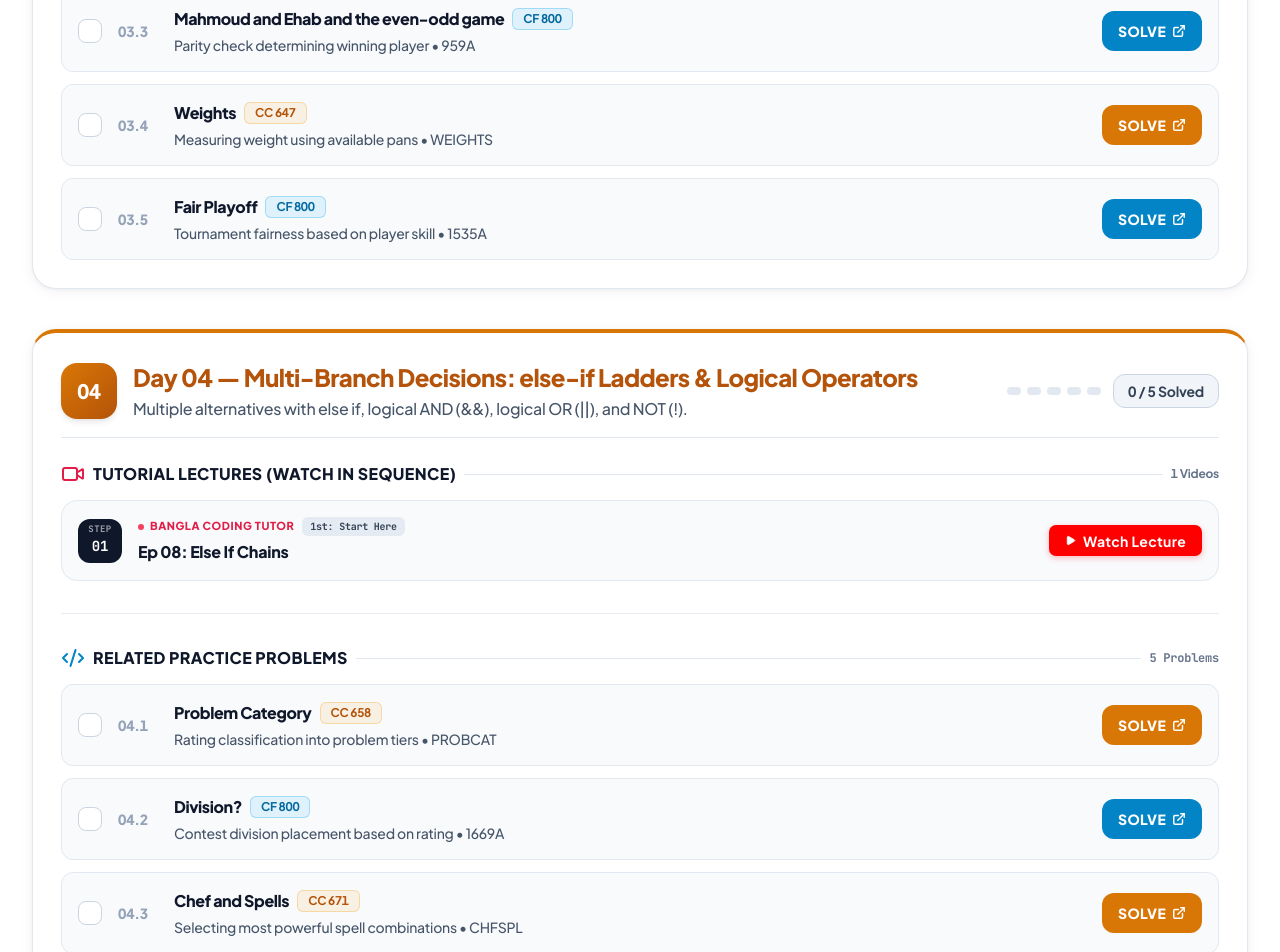
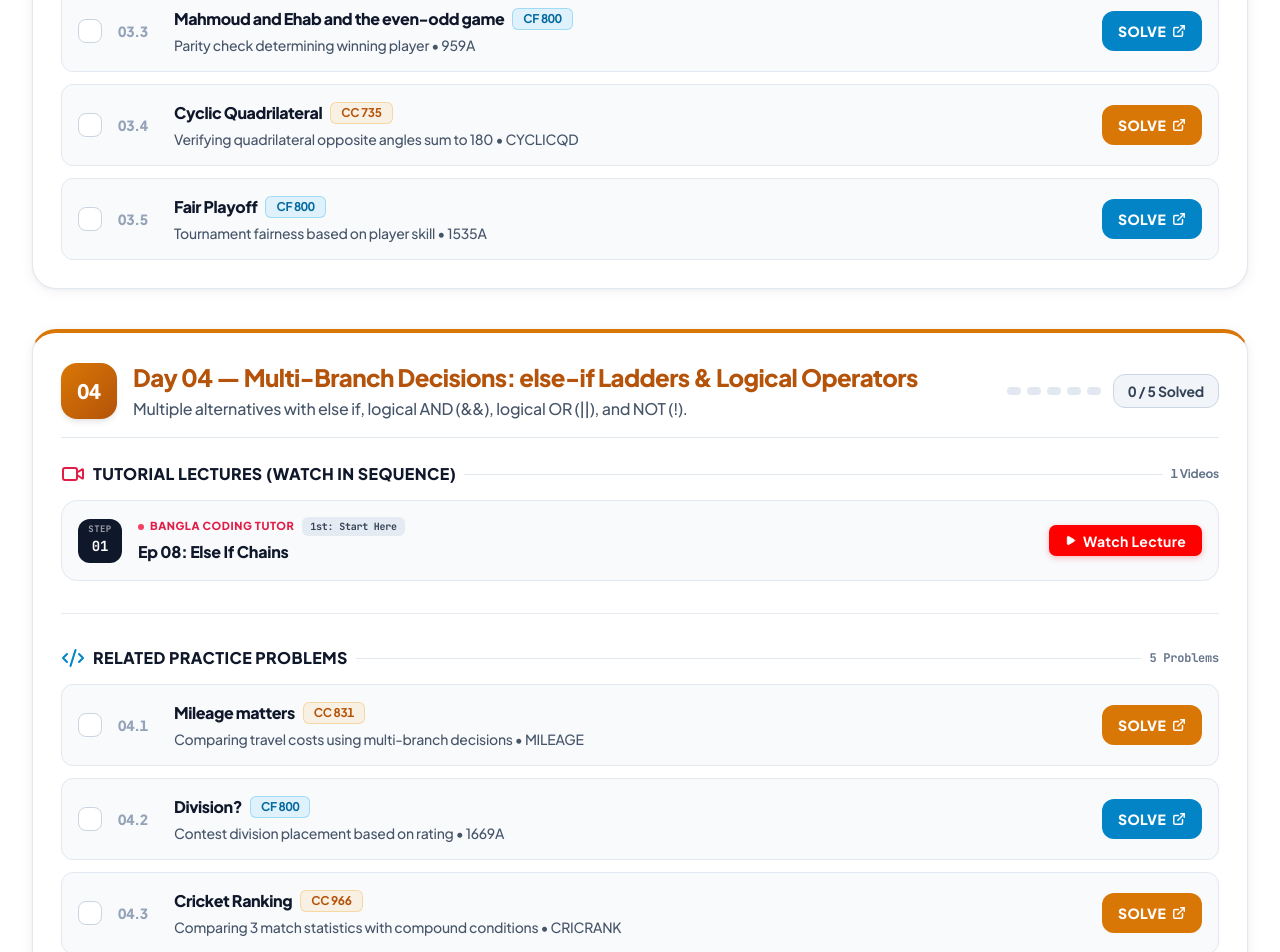
Before and after one commit to reza-05/sp_guidelines, a React (Vite) app: page / in a window 1280 px wide. Shown: the part 3520-4472 px from the top of the page. Built offline with nearby package versions, Linux system fonts and the light colour scheme.

Commit message:
fix(curriculum): replace archived CodeChef problem links with active practice problems

```diff
--- a/src/data/curriculumData.ts
+++ b/src/data/curriculumData.ts
@@ -231,12 +231,12 @@ export const curriculumData: DayCurriculum[] = [
       {
         "id": "p_3_4",
         "numId": "03.4",
-        "title": "Weights",
-        "platform": "CodeChef",
-        "badgeText": "CC ★ 647",
-        "badgeClass": "rate-cc",
-        "desc": "Measuring weight using available pans • WEIGHTS",
-        "url": "https://www.codechef.com/problems/WEIGHTS",
+        "title": "Cyclic Quadrilateral",
+        "platform": "CodeChef",
+        "badgeText": "CC ★ 735",
+        "badgeClass": "rate-cc",
+        "desc": "Verifying quadrilateral opposite angles sum to 180 • CYCLICQD",
+        "url": "https://www.codechef.com/problems/CYCLICQD",
         "btnClass": "btn-cc"
       },
       {
@@ -271,12 +271,12 @@ export const curriculumData: DayCurriculum[] = [
       {
         "id": "p_4_1",
         "numId": "04.1",
-        "title": "Problem Category",
-        "platform": "CodeChef",
-        "badgeText": "CC ★ 658",
-        "badgeClass": "rate-cc",
-        "desc": "Rating classification into problem tiers • PROBCAT",
-        "url": "https://www.codechef.com/problems/PROBCAT",
+        "title": "Mileage matters",
+        "platform": "CodeChef",
+        "badgeText": "CC ★ 831",
+        "badgeClass": "rate-cc",
+        "desc": "Comparing travel costs using multi-branch decisions • MILEAGE",
+        "url": "https://www.codechef.com/problems/MILEAGE",
         "btnClass": "btn-cc"
       },
       {
@@ -293,12 +293,12 @@ export const curriculumData: DayCurriculum[] = [
       {
         "id": "p_4_3",
         "numId": "04.3",
-        "title": "Chef and Spells",
-        "platform": "CodeChef",
-        "badgeText": "CC ★ 671",
-        "badgeClass": "rate-cc",
-        "desc": "Selecting most powerful spell combinations • CHFSPL",
-        "url": "https://www.codechef.com/problems/CHFSPL",
+        "title": "Cricket Ranking",
+        "platform": "CodeChef",
+        "badgeText": "CC ★ 966",
+        "badgeClass": "rate-cc",
+        "desc": "Comparing 3 match statistics with compound conditions • CRICRANK",
+        "url": "https://www.codechef.com/problems/CRICRANK",
         "btnClass": "btn-cc"
       },
       {
@@ -405,12 +405,12 @@ export const curriculumData: DayCurriculum[] = [
       {
         "id": "p_6_1",
         "numId": "06.1",
-        "title": "Chef and Stock Prices",
-        "platform": "CodeChef",
-        "badgeText": "CC ★ 756",
-        "badgeClass": "rate-cc",
-        "desc": "Stock price fluctuation and target range • CSTOCK",
-        "url": "https://www.codechef.com/problems/CSTOCK",
+        "title": "Sum OR Difference",
+        "platform": "CodeChef",
+        "badgeText": "CC ★ 749",
+        "badgeClass": "rate-cc",
+        "desc": "Evaluating difference or sum depending on scalar inequality • DIFFSUM",
+        "url": "https://www.codechef.com/problems/DIFFSUM",
         "btnClass": "btn-cc"
       },
       {
@@ -707,12 +707,12 @@ export const curriculumData: DayCurriculum[] = [
       {
         "id": "p_10_2",
         "numId": "10.2",
-        "title": "Lucky Four",
-        "platform": "CodeChef",
-        "badgeText": "CC ★ 600",
-        "badgeClass": "rate-cc",
-        "desc": "Counting occurrences of digit four • LUCKFOUR",
-        "url": "https://www.codechef.com/problems/LUCKFOUR",
+        "title": "Highest Divisor",
+        "platform": "CodeChef",
+        "badgeText": "CC ★ 860",
+        "badgeClass": "rate-cc",
+        "desc": "Finding the highest single-digit divisor of N with a loop • HDIVISR",
+        "url": "https://www.codechef.com/problems/HDIVISR",
         "btnClass": "btn-cc"
       },
       {
@@ -1427,12 +1427,12 @@ export const curriculumData: DayCurriculum[] = [
       {
         "id": "p_20_2",
         "numId": "20.2",
-        "title": "The Smallest Pair",
-        "platform": "CodeChef",
-        "badgeText": "CC ★ 800",
-        "badgeClass": "rate-cc",
-        "desc": "Locating two smallest values in list • SMPAIR",
-        "url": "https://www.codechef.com/problems/SMPAIR",
+        "title": "Red Light, Green Light",
+        "platform": "CodeChef",
+        "badgeText": "CC ★ 984",
+        "badgeClass": "rate-cc",
+        "desc": "Counting elements strictly greater than threshold in array • DOLL",
+        "url": "https://www.codechef.com/problems/DOLL",
         "btnClass": "btn-cc"
       },
       {
@@ -1550,12 +1550,12 @@ export const curriculumData: DayCurriculum[] = [
       {
         "id": "p_22_1",
         "numId": "22.1",
-        "title": "Count Substrings",
-        "platform": "CodeChef",
-        "badgeText": "CC ★ 950",
-        "badgeClass": "rate-cc",
-        "desc": "Pair combination count from running totals • CSUB",
-        "url": "https://www.codechef.com/problems/CSUB",
+        "title": "Compress the Video",
+        "platform": "CodeChef",
+        "badgeText": "CC ★ 940",
+        "badgeClass": "rate-cc",
+        "desc": "Array segment traversal eliminating adjacent duplicates • COMPRESSVD",
+        "url": "https://www.codechef.com/problems/COMPRESSVD",
         "btnClass": "btn-cc"
       },
       {
@@ -1594,12 +1594,12 @@ export const curriculumData: DayCurriculum[] = [
       {
         "id": "p_22_5",
         "numId": "22.5",
-        "title": "Maximum Weight Difference",
-        "platform": "CodeChef",
-        "badgeText": "CC ★ 940",
-        "badgeClass": "rate-cc",
-        "desc": "Partitioning items to maximize group difference • MAXDIFF",
-        "url": "https://www.codechef.com/problems/MAXDIFF",
+        "title": "Kitchen Timetable",
+        "platform": "CodeChef",
+        "badgeText": "CC ★ 950",
+        "badgeClass": "rate-cc",
+        "desc": "Comparing consecutive timestamp intervals in an array • KTTABLE",
+        "url": "https://www.codechef.com/problems/KTTABLE",
         "btnClass": "btn-cc"
       }
     ]
@@ -1650,23 +1650,23 @@ export const curriculumData: DayCurriculum[] = [
       {
         "id": "p_23_4",
         "numId": "23.4",
-        "title": "Version Control System",
-        "platform": "CodeChef",
-        "badgeText": "CC ★ 910",
-        "badgeClass": "rate-cc",
-        "desc": "Counting tracked and ignored file states • VCS",
-        "url": "https://www.codechef.com/problems/VCS",
+        "title": "Problems in your to-do list",
+        "platform": "CodeChef",
+        "badgeText": "CC ★ 580",
+        "badgeClass": "rate-cc",
+        "desc": "Filtering and tallying problems above threshold in array • TODOLIST",
+        "url": "https://www.codechef.com/problems/TODOLIST",
         "btnClass": "btn-cc"
       },
       {
         "id": "p_23_5",
         "numId": "23.5",
-        "title": "Make all equal using Pairs",
-        "platform": "CodeChef",
-        "badgeText": "CC ★ 920",
-        "badgeClass": "rate-cc",
-        "desc": "Most frequent element in sequence • PAIREQ",
-        "url": "https://www.codechef.com/problems/PAIREQ",
+        "title": "Save Water Save Life",
+        "platform": "CodeChef",
+        "badgeText": "CC ★ 918",
+        "badgeClass": "rate-cc",
+        "desc": "Validating resource consumption against capacity • SAVWATER",
+        "url": "https://www.codechef.com/problems/SAVWATER",
         "btnClass": "btn-cc"
       }
     ]
@@ -1695,12 +1695,12 @@ export const curriculumData: DayCurriculum[] = [
       {
         "id": "p_24_2",
         "numId": "24.2",
-        "title": "Count Subarrays (Increasing)",
-        "platform": "CodeChef",
-        "badgeText": "CC ★ 930",
-        "badgeClass": "rate-cc",
-        "desc": "Non-decreasing contiguous subarray count • SUBINC",
-        "url": "https://www.codechef.com/problems/SUBINC",
+        "title": "Devendra and Water Sports",
+        "platform": "CodeChef",
+        "badgeText": "CC ★ 859",
+        "badgeClass": "rate-cc",
+        "desc": "Array expenditure sum check against remaining budget • DEVSPORTS",
+        "url": "https://www.codechef.com/problems/DEVSPORTS",
         "btnClass": "btn-cc"
       },
       {
@@ -1717,23 +1717,23 @@ export const curriculumData: DayCurriculum[] = [
       {
         "id": "p_24_4",
         "numId": "24.4",
-        "title": "Cops and the Thief Devu",
-        "platform": "CodeChef",
-        "badgeText": "CC ★ 950",
-        "badgeClass": "rate-cc",
-        "desc": "Segment coverage by police officers • COPS",
-        "url": "https://www.codechef.com/problems/COPS",
+        "title": "Relativity",
+        "platform": "CodeChef",
+        "badgeText": "CC ★ 872",
+        "badgeClass": "rate-cc",
+        "desc": "Computing orbital velocity threshold equations • RELATIVE",
+        "url": "https://www.codechef.com/problems/RELATIVE",
         "btnClass": "btn-cc"
       },
       {
         "id": "p_24_5",
         "numId": "24.5",
-        "title": "Sums in a Triangle",
-        "platform": "CodeChef",
-        "badgeText": "CC ★ 960",
-        "badgeClass": "rate-cc",
-        "desc": "Dynamic path collection through array • SUMTRAIN",
-        "url": "https://www.codechef.com/problems/SUMTRAIN",
+        "title": "Packaging Cupcakes",
+        "platform": "CodeChef",
+        "badgeText": "CC ★ 1023",
+        "badgeClass": "rate-cc",
+        "desc": "Modulo optimization to maximize remaining cupcakes • MUFFINS3",
+        "url": "https://www.codechef.com/problems/MUFFINS3",
         "btnClass": "btn-cc"
       }
     ]
@@ -2138,23 +2138,23 @@ export const curriculumData: DayCurriculum[] = [
       {
         "id": "p_30_2",
         "numId": "30.2",
-        "title": "Chef and the Wildcard Matching",
-        "platform": "CodeChef",
-        "badgeText": "CC ★ 970",
-        "badgeClass": "rate-cc",
-        "desc": "Wildcard character pattern matching • TWOSTR",
-        "url": "https://www.codechef.com/problems/TWOSTR",
+        "title": "Complementary Strand in a DNA",
+        "platform": "CodeChef",
+        "badgeText": "CC ★ 660",
+        "badgeClass": "rate-cc",
+        "desc": "Character mapping and string replacement • DNASTRAND",
+        "url": "https://www.codechef.com/problems/DNASTRAND",
         "btnClass": "btn-cc"
       },
       {
         "id": "p_30_3",
         "numId": "30.3",
-        "title": "Chef and Feedback",
-        "platform": "CodeChef",
-        "badgeText": "CC ★ 990",
-        "badgeClass": "rate-cc",
-        "desc": "Substring pattern identification • ERROR",
-        "url": "https://www.codechef.com/problems/ERROR",
+        "title": "Playing with Strings",
+        "platform": "CodeChef",
+        "badgeText": "CC ★ 1108",
+        "badgeClass": "rate-cc",
+        "desc": "Binary string frequency matching and transformation • PLAYSTR",
+        "url": "https://www.codechef.com/problems/PLAYSTR",
         "btnClass": "btn-cc"
       },
       {
@@ -2356,12 +2356,12 @@ export const curriculumData: DayCurriculum[] = [
       {
         "id": "p_33_2",
         "numId": "33.2",
-        "title": "GCD and LCM (Function)",
-        "platform": "CodeChef",
-        "badgeText": "CC ★ 819",
-        "badgeClass": "rate-cc",
-        "desc": "Modular greatest common divisor function • FLOW016",
-        "url": "https://www.codechef.com/problems/FLOW016",
+        "title": "Helping Chef (Function)",
+        "platform": "CodeChef",
+        "badgeText": "CC ★ 776",
+        "badgeClass": "rate-cc",
+        "desc": "Modular decision function checking numerical thresholds • FLOW008",
+        "url": "https://www.codechef.com/problems/FLOW008",
         "btnClass": "btn-cc"
       },
       {
```
